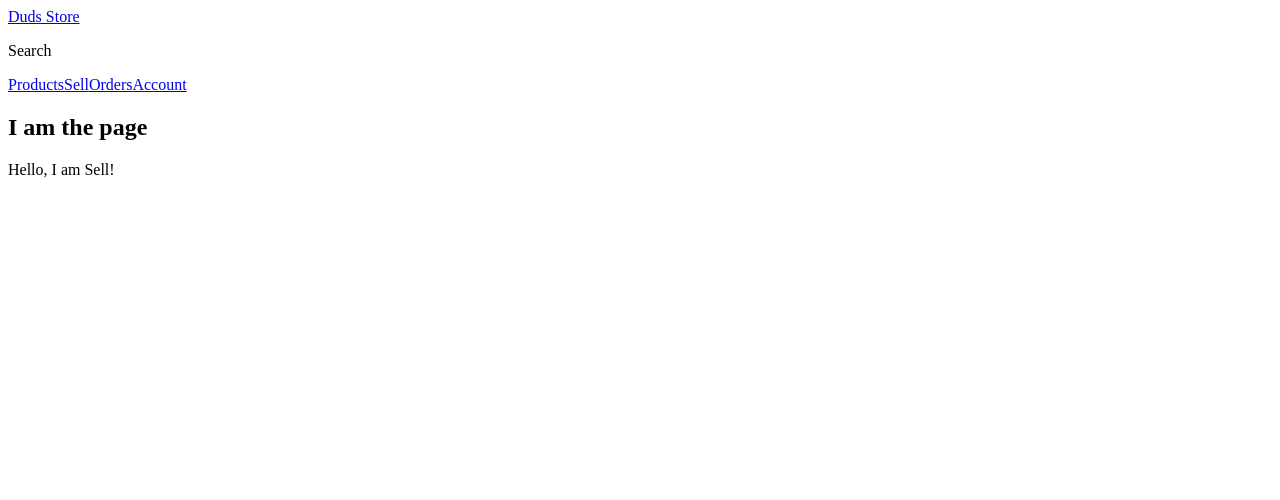
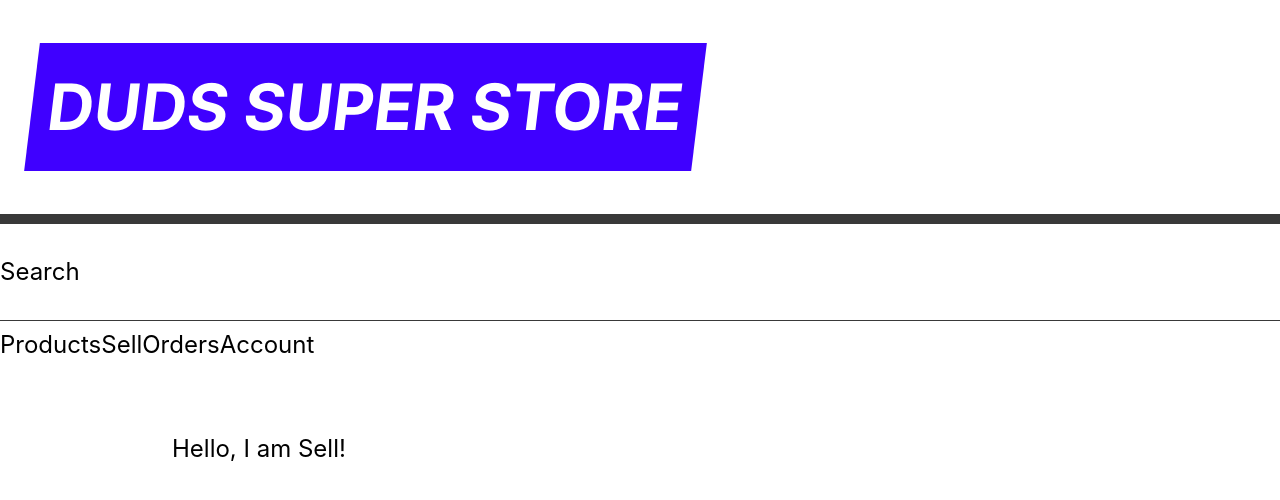
Before and after one commit to alexoviedo999/Duds-Store-App, a Next.js app: page /sell in a window 1280 px wide. Shown: the top 500 px of the page. Built offline with nearby package versions, Linux system fonts and the light colour scheme.

Commit message:
styled components and environment updates

```diff
--- a/components/Header.js
+++ b/components/Header.js
@@ -1,16 +1,49 @@
 import Link from 'next/link';
+import styled from 'styled-components';
 import Nav from './Nav';
+
+const Logo = styled.h1`
+  font-size: 4rem;
+  margin-left: 2rem;
+  position: relative;
+  z-index: 2;
+  background: var(--blue, blue);
+  transform: skew(-7deg);
+  a {
+    color: white;
+    text-decoration: none;
+    text-transform: uppercase;
+    padding: 0.5rem 1rem;
+  }
+`;
+
+const HeaderStyles = styled.header`
+  .bar {
+    border-bottom: 10px solid var(--black, black);
+    display: grid;
+    grid-template-columns: auto 1fr;
+    justify-content: space-between;
+    align-items: center;
+  }
+  .sub-bar {
+    display: grid;
+    grid-template-columns: 1fr auto;
+    border-bottom: 1px solid var(--black, black);
+  }
+`;
 
 export default function Header() {
   return (
-    <header>
+    <HeaderStyles>
       <div className="bar">
-        <Link href="/">Duds Store</Link>
+        <Logo>
+          <Link href="/">Duds Super Store</Link>
+        </Logo>
       </div>
       <div className="sub-bar">
         <p>Search</p>
       </div>
       <Nav />
-    </header>
+    </HeaderStyles>
   );
 }
--- a/components/Page.js
+++ b/components/Page.js
@@ -1,12 +1,54 @@
+import PropTypes from 'prop-types';
+import styled, { createGlobalStyle } from 'styled-components';
 import Header from './Header';
 
-/* eslint-disable react/prop-types */
+const GlobalStyles = createGlobalStyle`
+  html {
+    --blue: #3f00ff;
+    --black: #393939;
+    --grey: #3A3A3A;
+    --gray: var(--grey);
+    --lightGrey: #e1e1e1;
+    --lightGray: var(--lightGrey);
+    --offWhite: #ededed;
+    --maxWidth: 1000px;
+    --bs: 0 12px 24px 0 rgba(0,0,0,0.09);
+    box-sizing: border-box;
+  }
+  *, *:before, *:after {
+    box-sizing: inherit;
+  }
+  body {
+    font-family: 'radnika_next', --apple-system, BlinkMacSystemFont, 'Segoe UI', Roboto, Oxygen, Ubuntu, Cantarell, 'Open Sans', 'Helvetica Neue', sans-serif;
+    padding: 0;
+    margin: 0;
+    font-size: 1.5rem;
+    line-height:2;
+  }
+  a {
+    text-decoration: none;
+    color: var(---black);
+  }
+  a:hover {
+    text-decoration: underline;
+  }
+  button {
+    font-family: 'radnika_next', --apple-system, BlinkMacSystemFont, 'Segoe UI', Roboto, Oxygen, Ubuntu, Cantarell, 'Open Sans', 'Helvetica Neue',
+  }
+`;
+
+const InnerStyles = styled.div`
+  max-width: var(--maxWidth);
+  margin: 0 auto;
+  padding: 2rem;
+`;
+
 export default function Page({ children }) {
   return (
     <div>
-      <Header>The Header</Header>
-      <h2>I am the page</h2>
-      {children}
+      <GlobalStyles />
+      <Header />
+      <InnerStyles>{children}</InnerStyles>
     </div>
   );
 }
--- /dev/null
+++ b/components/styles/nprogress.css
@@ -0,0 +1,72 @@
+/* Make clicks pass-through */
+#nprogress {
+  pointer-events: none;
+}
+
+#nprogress .bar {
+  background: blue;
+  position: fixed;
+  z-index: 1031;
+  top: 0;
+  left: 0;
+
+  width: 100%;
+  height: 5px;
+}
+
+/* Fancy blur effect */
+#nprogress .peg {
+  display: block;
+  position: absolute;
+  right: 0px;
+  width: 100px;
+  height: 100%;
+  box-shadow: 0 0 10px blue, 0 0 5px blue;
+  opacity: 1.0;
+
+  -webkit-transform: rotate(3deg) translate(0px, -4px);
+      -ms-transform: rotate(3deg) translate(0px, -4px);
+          transform: rotate(3deg) translate(0px, -4px);
+}
+
+/* Remove these to get rid of the spinner */
+#nprogress .spinner {
+  display: block;
+  position: fixed;
+  z-index: 1031;
+  top: 15px;
+  right: 15px;
+}
+
+#nprogress .spinner-icon {
+  width: 18px;
+  height: 18px;
+  box-sizing: border-box;
+
+  border: solid 2px transparent;
+  border-top-color: blue;
+  border-left-color: blue;
+  border-radius: 50%;
+
+  -webkit-animation: nprogress-spinner 400ms linear infinite;
+          animation: nprogress-spinner 400ms linear infinite;
+}
+
+.nprogress-custom-parent {
+  overflow: hidden;
+  position: relative;
+}
+
+.nprogress-custom-parent #nprogress .spinner,
+.nprogress-custom-parent #nprogress .bar {
+  position: absolute;
+}
+
+@-webkit-keyframes nprogress-spinner {
+  0%   { -webkit-transform: rotate(0deg); }
+  100% { -webkit-transform: rotate(360deg); }
+}
+@keyframes nprogress-spinner {
+  0%   { transform: rotate(0deg); }
+  100% { transform: rotate(360deg); }
+}
--- a/package.json
+++ b/package.json
@@ -54,7 +54,7 @@
         "eslint-plugin-import": "^2.22.1",
         "eslint-plugin-jsx-a11y": "^6.4.1",
         "eslint-plugin-prettier": "^3.1.4",
-      "eslint-plugin-react": "^7.21.5",
+        "eslint-plugin-react": "^7.28.0",
         "eslint-plugin-react-hooks": "^4.2.0",
         "jest": "^26.6.3",
         "prettier": "^2.2.1",
--- a/pages/_app.js
+++ b/pages/_app.js
@@ -1,7 +1,12 @@
-/* eslint-disable react/jsx-props-no-spreading */
+import NProgress from 'nprogress';
+import Router from 'next/router';
 import Page from '../components/Page';
+import '../components/styles/nprogress.css';
 
-// eslint-disable-next-line react/prop-types
+Router.events.on('routeChangeStart', () => NProgress.start());
+Router.events.on('routeChangeComplete', () => NProgress.done());
+Router.events.on('routeChangeError', () => NProgress.done());
+
 export default function MyApp({ Component, pageProps }) {
   return (
     <Page>
--- a/pages/_document.js
+++ b/pages/_document.js
@@ -1,10 +1,20 @@
 import Document, { Html, Head, NextScript, Main } from 'next/document';
+import { ServerStyleSheet } from 'styled-components';
 
 export default class MyDocument extends Document {
+  static getInitialProps({ renderPage }) {
+    const sheet = new ServerStyleSheet();
+    const page = renderPage(
+      (App) => (props) => sheet.collectStyles(<App {...props} />)
+    );
+    const styleTags = sheet.getStyleElement();
+    return { ...page, styleTags };
+  }
+
   render() {
     return (
       <Html lang="en-US">
-        {/* <Head></Head> */}
+        <Head />
         <body>
           <Main />
           <NextScript />
```
Also changed, not shown: .eslintrc.js (added), 1 other file (tests, documents, lock files or other folders). Lines whose indentation alone changed are shown as unchanged.
